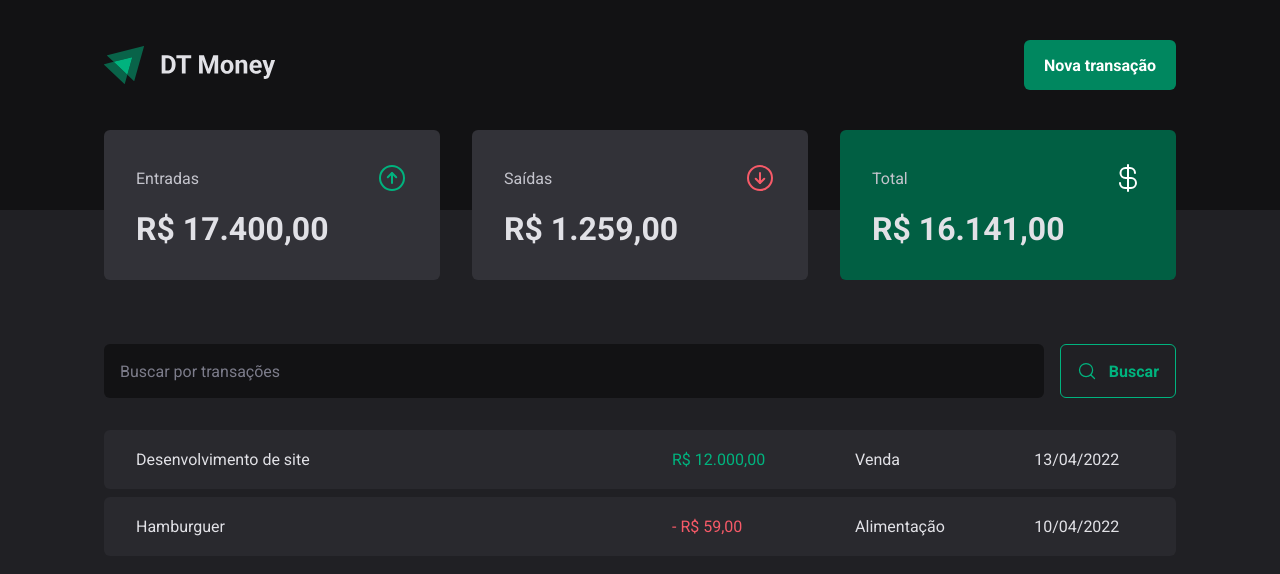
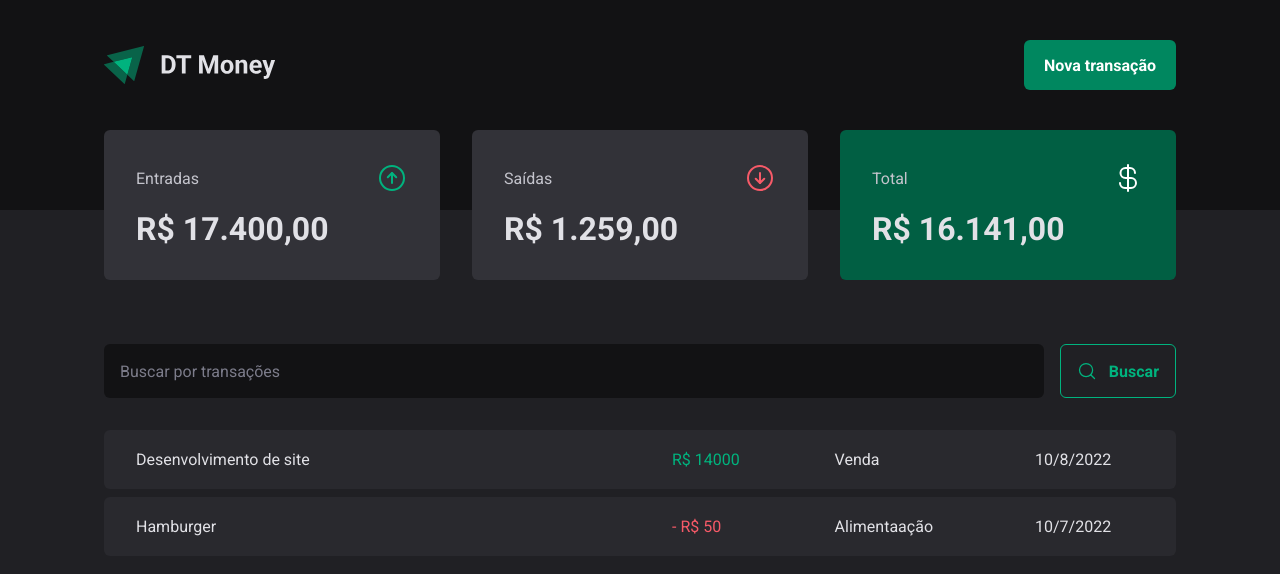
Before and after one commit to PabloXT14/DT-Money, a React (Vite) app: page / in a window 1280 px wide. Shown: the top 574 px of the page. Built offline with nearby package versions, Linux system fonts and the light colour scheme; data requests are answered from the project's data file.

Commit message:
feat: add json-server to simulate a server

```diff
--- a/package.json
+++ b/package.json
@@ -5,6 +5,7 @@
   "type": "module",
   "scripts": {
     "dev": "vite",
+    "dev:server": "json-server server.json -p 3333 -w -d 500",
     "build": "tsc && vite build",
     "preview": "vite preview"
   },
@@ -21,6 +22,7 @@
     "@types/react-dom": "^18.0.6",
     "@types/styled-components": "^5.1.26",
     "@vitejs/plugin-react": "^2.1.0",
+    "json-server": "^0.17.0",
     "typescript": "^4.6.4",
     "vite": "^3.1.0"
   }
--- /dev/null
+++ b/server.json
@@ -0,0 +1,20 @@
+{
+  "transactions": [
+    {
+      "id": "zdsafsfsfscnndncdc",
+      "description": "Desenvolvimento de site",
+      "type": "income",
+      "category": "Venda",
+      "price": 14000,
+      "createdAt": "2022-10-08T19:31:42.154Z"
+    },
+    {
+      "id": "hjhjhdsafsfsfscnnh",
+      "description": "Hamburger",
+      "type": "outcome",
+      "category": "Alimentaação",
+      "price": 50,
+      "createdAt": "2022-10-07T19:31:42.154Z"
+    }
+  ]
+}
--- a/src/pages/Transactions/index.tsx
+++ b/src/pages/Transactions/index.tsx
@@ -1,10 +1,36 @@
+import { useEffect, useState } from "react";
 import { Header } from "../../components/Header";
 import { Summary } from "../../components/Summary";
 import { SearchForm } from "./components/SearchForm";
 
 import * as S from './styles'
 
+// TIPAGEM DOS DADOS DE TRANSAÇÃO
+interface Transaction {
+  id: string;
+  description: string;
+  type: 'income' | 'outcome';
+  category: string;
+  price: number;
+  createdAt: string;
+}
+
+const baseURL = `http://localhost:3333`;
+
 export function Transactions() {
+  const [transactions, setTransactions] = useState<Transaction[]>([]);
+
+  async function loadTransactions() {
+    const response = await fetch(`${baseURL}/transactions`)
+    const data = await response.json();
+
+    setTransactions(data);
+  }
+
+  useEffect(() => {
+    loadTransactions();
+  }, []);
+
   return (
     <div>
       <Header />
@@ -15,26 +41,23 @@
 
         <S.TransactionsTable>
           <tbody>
-            <tr>
-              <td width="50%">Desenvolvimento de site</td>
-              <td>
-                <S.PriceHighlight variant="income">
-                  R$ 12.000,00
-                </S.PriceHighlight>
-              </td>
-              <td>Venda</td>
-              <td>13/04/2022</td>
-            </tr>
-            <tr>
-              <td width="50%">Hamburguer</td>
-              <td>
-                <S.PriceHighlight variant="outcome">
-                  - R$ 59,00
-                </S.PriceHighlight>
-              </td>
-              <td>Alimentação</td>
-              <td>10/04/2022</td>
-            </tr>
+            {transactions.map((transaction) => (
+              <tr>
+                <td width="50%">{transaction.description}</td>
+                <td>
+                  <S.PriceHighlight variant={transaction.type}>
+                    { transaction.type === 'income'
+                      ? `R$ ${transaction.price}`
+                      : `- R$ ${transaction.price}`
+                    }
+                  </S.PriceHighlight>
+                </td>
+                <td>{transaction.category}</td>
+                <td>
+									{new Date(transaction.createdAt).toLocaleDateString()}
+								</td>
+              </tr>
+            ))}
           </tbody>
         </S.TransactionsTable>
       </S.TransactionsContainer>
```
Also changed, not shown: 1 other file (tests, documents, lock files or other folders).
